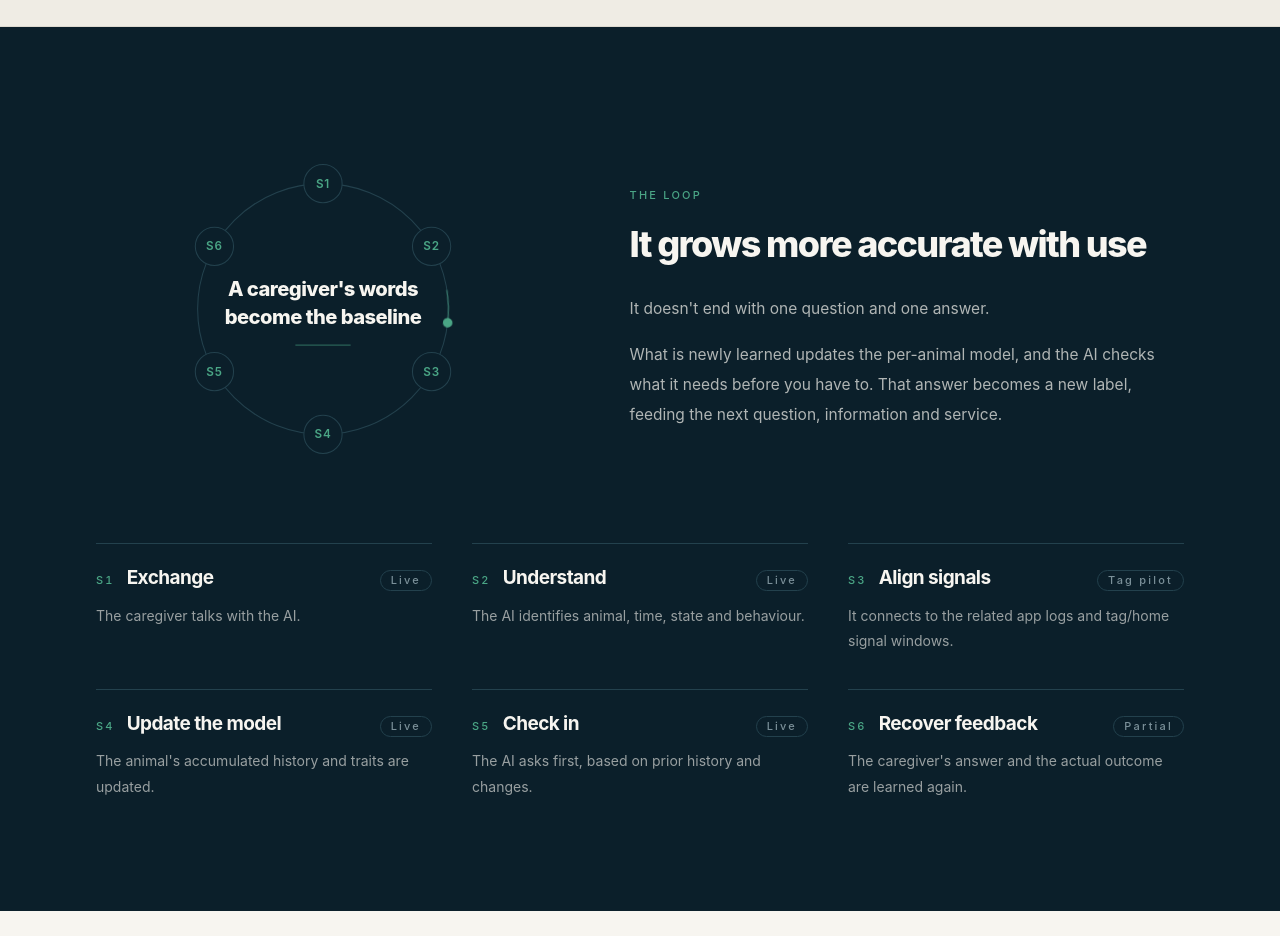
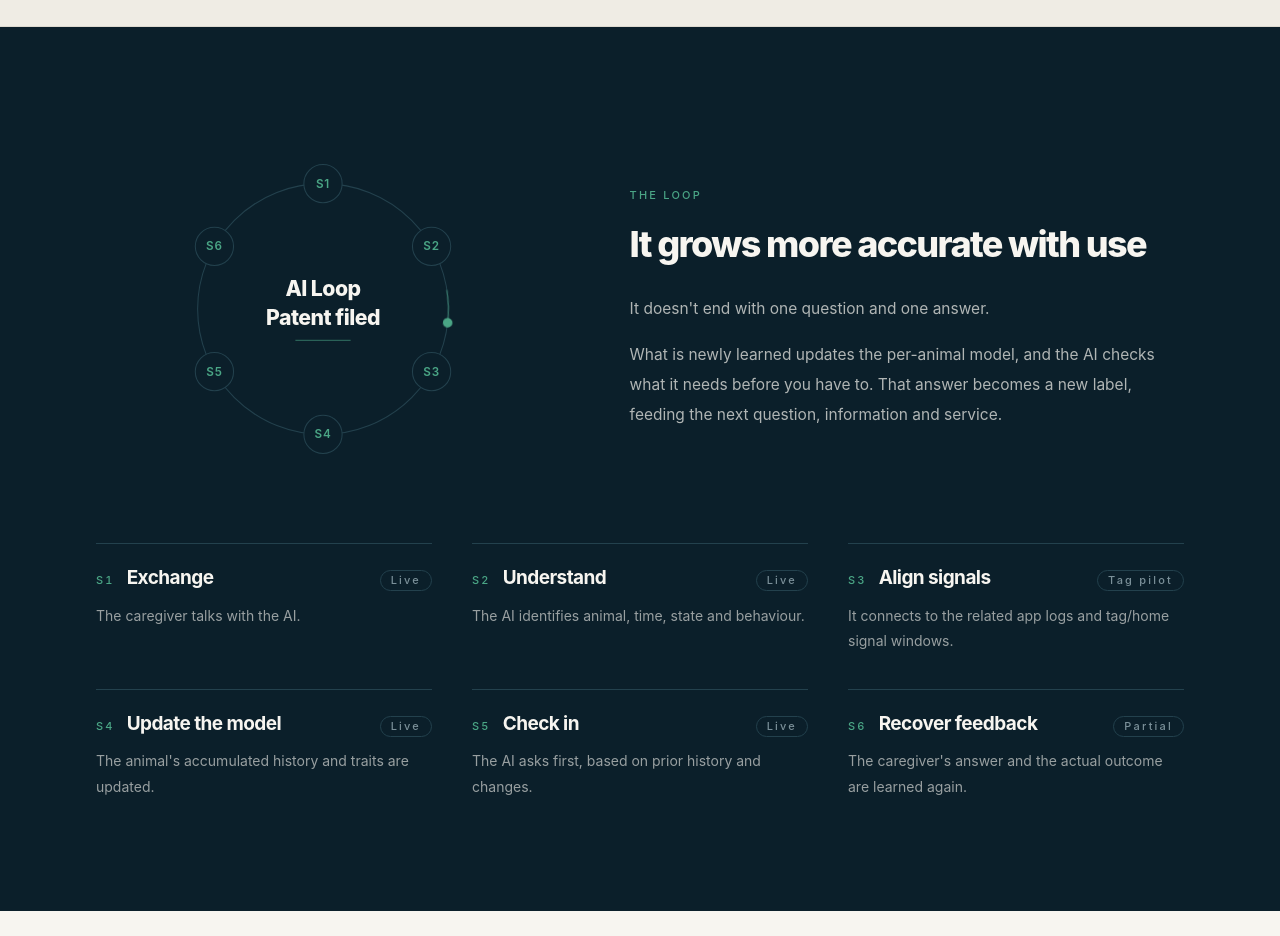
Before and after one commit to gangjiumma/vitanima-site, a Next.js app: page /en/technology in a window 1280 px wide. Shown: the part 2120-3056 px from the top of the page. Built offline with nearby package versions, Linux system fonts and the light colour scheme; a web font is replaced by a local one.

Commit message:
루프내용수정

```diff
--- a/src/components/Loop.tsx
+++ b/src/components/Loop.tsx
@@ -110,40 +110,41 @@ export default function Loop({
         );
       })}
 
-      {/* 가운데 */}
+      {/* 가운데 — center 배열 길이에 맞춰 자동 배치 */}
+      {(() => {
+        const lines = center.filter(Boolean);
+        const lh = 27;
+        const top = C - ((lines.length - 1) * lh) / 2 - 6;
+        return (
+          <>
+            {lines.map((line, i) => (
               <text
+                key={line}
                 x={C}
-        y={C - 12}
+                y={top + i * lh}
                 textAnchor="middle"
+                dominantBaseline="central"
                 fontFamily="var(--font-sans)"
-        fontSize="19"
+                fontSize={lines.length > 2 ? 18 : 20}
                 fontWeight="800"
                 letterSpacing="-0.5"
                 fill={p.center}
               >
-        {center[0]}
+                {line}
               </text>
-      <text
-        x={C}
-        y={C + 14}
-        textAnchor="middle"
-        fontFamily="var(--font-sans)"
-        fontSize="19"
-        fontWeight="800"
-        letterSpacing="-0.5"
-        fill={p.center}
-      >
-        {center[1]}
-      </text>
+            ))}
             <line
               x1={C - 26}
-        y1={C + 34}
+              y1={top + (lines.length - 1) * lh + 22}
               x2={C + 26}
-        y2={C + 34}
+              y2={top + (lines.length - 1) * lh + 22}
               stroke={p.arc}
               strokeWidth="1"
               opacity="0.5"
             />
+          </>
+        );
+      })()}
     </svg>
   );
 }
--- a/src/lib/dict.ts
+++ b/src/lib/dict.ts
@@ -48,7 +48,7 @@ export const dict = {
       phone: "010-2358-5248",
       phoneHref: "tel:+821023585248",
       productUrl: "https://www.animai.kr",
-      dashboardUrl: "https://gangji-manage.kr",
+      dashboardUrl: "https://www.animai.kr/business",
       iosUrl: "https://apps.apple.com/kr/app/id6760122477",
       androidUrl:
         "https://play.google.com/store/apps/details?id=com.gangjiunni.app",
@@ -110,7 +110,7 @@ export const dict = {
 
       loopEyebrow: "THE LOOP",
       loopH2: ["한 번의 답이", "다음 맞춤을 바꿉니다"],
-      loopCenter: ["쓸수록", "우리 아이에", "가까워집니다"],
+      loopCenter: ["AI Loop", "특허 출원"],
       loopSteps: [
         { k: "01", t: "보호자가 말함", d: "" },
         { k: "02", t: "의미 추출", d: "" },
@@ -560,7 +560,7 @@ export const dict = {
         "한 번의 질문과 답변으로 끝나지 않습니다.",
         "새롭게 알게 된 내용이 개체별 모델에 반영되고, AI는 필요한 내용을 먼저 확인합니다. 그 답은 다시 새로운 라벨이 되어 다음 질문과 정보, 서비스에 반영됩니다.",
       ],
-      loopCenter: ["보호자의 말이", "AI가 이해하는", "기준이 됩니다"],
+      loopCenter: ["AI Loop", "특허 출원"],
       loopSteps: [
         { k: "S1", t: "상호작용", d: "보호자가 AI와 이야기합니다.", s: "가동 중" },
         { k: "S2", t: "이해", d: "AI가 개체와 시점, 상태와 행동을 파악합니다.", s: "가동 중" },
@@ -792,7 +792,7 @@ export const dict = {
       phone: "+82 10-2358-5248",
       phoneHref: "tel:+821023585248",
       productUrl: "https://www.animai.kr",
-      dashboardUrl: "https://gangji-manage.kr",
+      dashboardUrl: "https://www.animai.kr/business",
       iosUrl: "https://apps.apple.com/kr/app/id6760122477",
       androidUrl:
         "https://play.google.com/store/apps/details?id=com.gangjiunni.app",
@@ -854,7 +854,7 @@ export const dict = {
 
       loopEyebrow: "THE LOOP",
       loopH2: ["One answer changes", "the next fit"],
-      loopCenter: ["Closer", "to your animal", "with every use"],
+      loopCenter: ["AI Loop", "Patent filed"],
       loopSteps: [
         { k: "01", t: "The caregiver speaks", d: "" },
         { k: "02", t: "Meaning extracted", d: "" },
@@ -1306,7 +1306,7 @@ export const dict = {
         "It doesn't end with one question and one answer.",
         "What is newly learned updates the per-animal model, and the AI checks what it needs before you have to. That answer becomes a new label, feeding the next question, information and service.",
       ],
-      loopCenter: ["A caregiver's words", "become the baseline", "the AI reads by"],
+      loopCenter: ["AI Loop", "Patent filed"],
       loopSteps: [
         { k: "S1", t: "Exchange", d: "The caregiver talks with the AI.", s: "Live" },
         { k: "S2", t: "Understand", d: "The AI identifies animal, time, state and behaviour.", s: "Live" },
```
Lines whose indentation alone changed are shown as unchanged.
